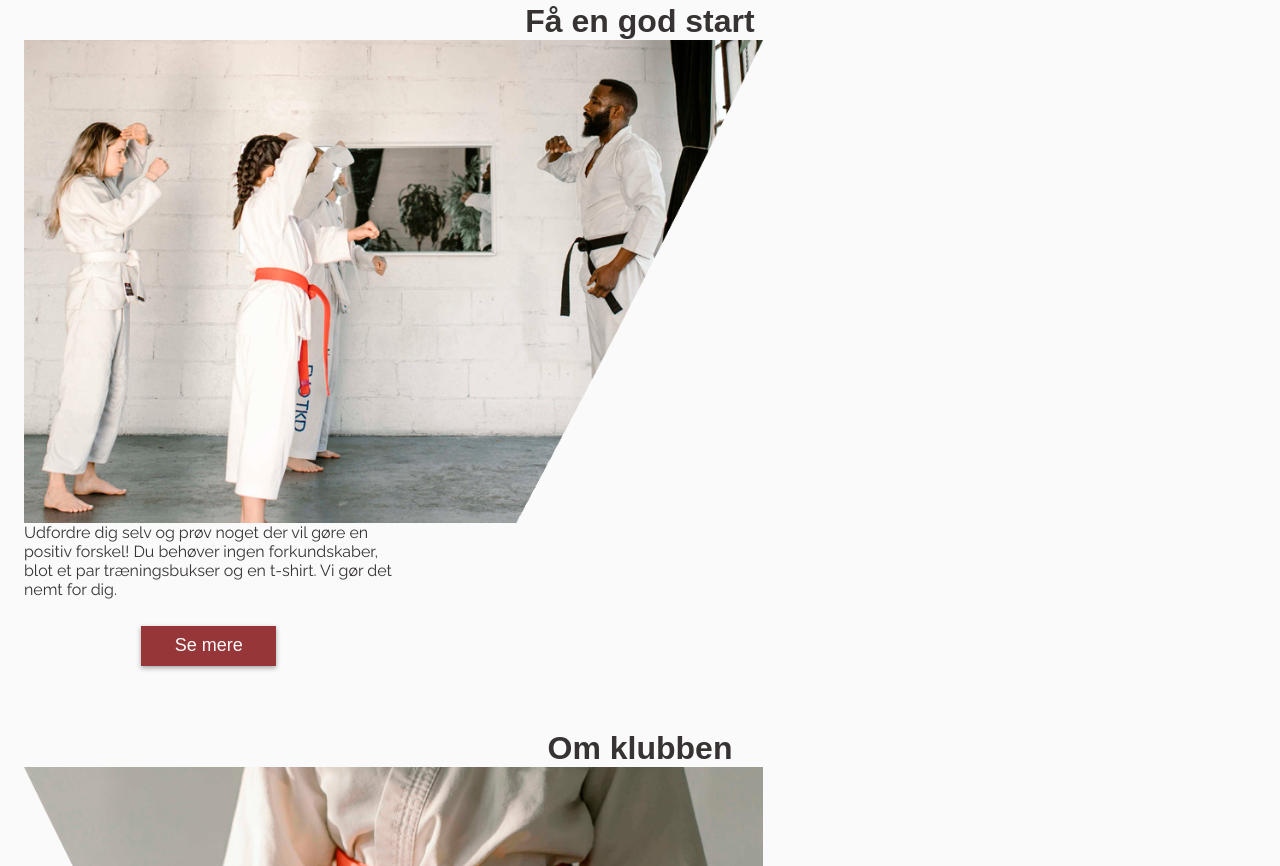
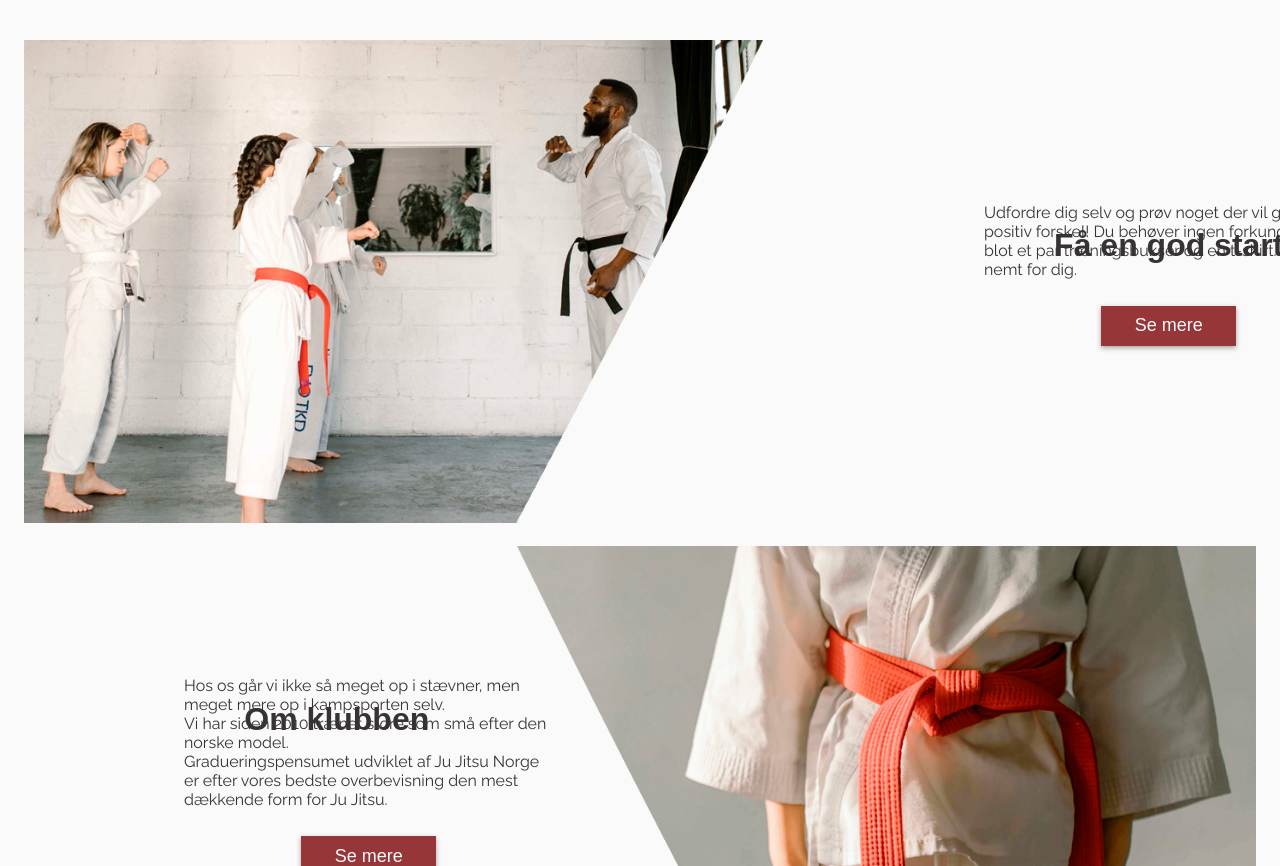
Before and after one commit to cederdorff/ju-jitsu, a plain HTML site: page index.html in a window 1280 px wide. Shown: the part 1373-2239 px from the top of the page. Drawn offline with Linux system fonts and the light colour scheme; no server answers; a web font is replaced by a local one.

Commit message:
Forside responsiv

```diff
--- a/css/styles.css
+++ b/css/styles.css
@@ -583,6 +583,10 @@ button {
 
   /* ===================================== Landing page ===================================== */
 
+  .home_page{
+    padding: 7em 0 0 0;
+  }
+
   .landing-video-desktop {
     display: block;
     width: 100%;
@@ -618,6 +622,13 @@ button {
    justify-content: space-around;
  }
 
+ .holdnavn {
+    text-align: center;
+    margin: -3.3em 0 2em 0;
+    color: var(--bg);
+    font-size: 1.5em;
+  }
+
  .hold-billeder {
    margin: 1.5em 0;
  }
@@ -632,11 +643,8 @@ button {
    width: 60%;
  }
 
- .holdnavn {
-   text-align: center;
-   margin: -3.3em 0 2em 0;
-   color: var(--bg);
-   font-size: 1.5em;
+ .img-right-desktop{
+    margin-left: 40%;
  }
 
  .flex{
@@ -646,6 +654,45 @@ button {
 
   .text_right_of_img{
     width: 30%;
+    position: relative;
+    left: 60em;
+    bottom: 20em;
+  }
+
+  .h2_right_of_img{
+    width: 30%;
+    position: relative;
+    left: 30em;
+    top: 7em;
+  }
+
+  .text_left_of_img{
+    width: 30%;
+    position: relative;
+    left: 10em;
+    bottom: 22em;
+  }
+
+  .h2_left_of_img{
+    width: 30%;
+    position: relative;
+    top: 6em;
+    left: 4em;
+  }
+
+  .home_good_start{
+    position: static;
+  }
+
+
+  .home_about_club{
+    margin: -13.8em 1.5em;
+    position: static;
+  }
+
+  .home_trial_training{
+    margin: -16.2em 1.5em -10em 1.5em;
+    position: static;
   }
 
  /* ===================================== for medlemmer ===================================== */
--- a/index.html
+++ b/index.html
@@ -55,7 +55,7 @@
 
     <main>
 
-        <section id="home" class="page">
+        <section id="home" class="page home_page">
             <video class="landing-video-mobile" src="img/landing-video-mobile.mp4" autoplay muted loop></video>
             <video class="landing-video-desktop" src="img/landing-desk.mp4" autoplay muted loop></video>
             <img class="redbox" src="img/redbox.png" alt="red box">
@@ -87,9 +87,8 @@
                 </div>
             </article>
 
-            <article>
-                <h2 class="h2-black">Få en god start</h2>
-                <div class="flex"></div>
+            <article class="home_good_start">
+                <h2 class="h2-black h2_right_of_img">Få en god start</h2>
                 <img class="billeder-phone" src="img/goStart.jpg" alt="ju jitsu undervisning">
                 <img class="billeder-desktop" src="img/goStartDesk.png" alt="ju jitsu undervisning">
                 <div class="text_right_of_img">
@@ -101,11 +100,11 @@
                 </div>
             </article>
 
-            <article>
-                <h2 class="h2-black">Om klubben</h2>
+            <article class="home_about_club">
+                <h2 class="h2-black h2_left_of_img">Om klubben</h2>
                 <img class="billeder-phone" src="img/belt.jpg" alt="ju jitsu undervisning">
-                <img class="billeder-desktop" src="img/omKlubbenDesk.png" alt="ju jitsu undervisning">
-                <div class="text_right_of_img">
+                <img class="billeder-desktop img-right-desktop" src="img/omKlubbenDesk.png" alt="ju jitsu undervisning">
+                <div class="text_left_of_img">
                     <p>Hos os går vi ikke så meget op i stævner, men meget mere op i kampsporten selv. <br>
                         Vi har siden 2010 trænet store som små efter den norske model. <br>
                         Gradueringspensumet udviklet af Ju Jitsu Norge er efter vores bedste overbevisning den mest dækkende
@@ -115,8 +114,8 @@
                 </div>
             </article>
 
-            <article>
-                <h2 class="h2-black">Prøvetræning</h2>
+            <article class="home_trial_training">
+                <h2 class="h2-black h2_right_of_img">Prøvetræning</h2>
                 <img class="billeder-phone" src="img/tryout.jpg" alt="ju jitsu undervisning">
                 <img class="billeder-desktop" src="img/tryoutDesk.png" alt="ju jitsu undervisning">
                 <div class="text_right_of_img">
@@ -236,7 +235,7 @@
             </article>
 
             <article class="members_bottm">
-                <button id="btn-logout">logud</button>
+                <button id="btn-logout">Log ud</button>
                 <button id="to-top">Gå til top</button>
                 <img class="edit_button" src="img/rediger_profil.png" alt="Rediger profil knap">
             </article>
@@ -244,7 +243,7 @@
 
         <section id="profile" class="page">
             <h2>Profile</h2>
-            <button id="btn-logout">logud</button>
+            <button id="btn-logout">Log ud</button>
 
         </section>
 
@@ -255,8 +254,6 @@
             <h2 class="h2-404">Tag en dyb indånding og <a class="link" href="javascript:history.back()">hop et skridt
                     tilbage</a></h2>
         </section>
-
-
     </main>
 
     <footer>
```
Lines whose indentation alone changed are shown as unchanged.
